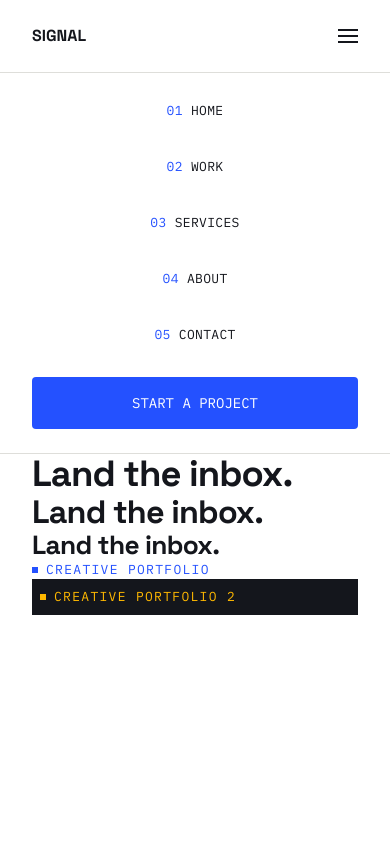
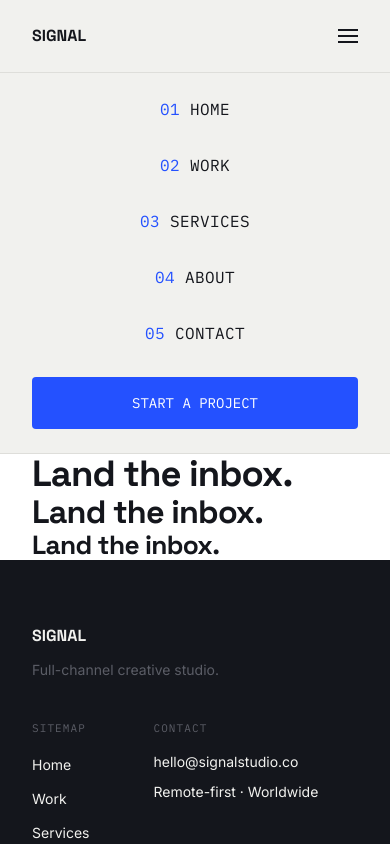
Before and after one commit to abdelhafid37/signal, a Next.js app: page / in a window 390 px wide. Both pictures are taken after a click on the button "Open menu". Shown: the top 844 px of the page. Built offline with nearby package versions, Linux system fonts and the light colour scheme.

Commit message:
fix: navbar sticky positioning, mobile link sizing, shared nav data

```diff
--- a/src/app/(marketing)/page.tsx
+++ b/src/app/(marketing)/page.tsx
@@ -1,5 +1,5 @@
 import Container from "@/components/ui/Container";
-import Eyebrow from "@/components/ui/Eyebrow";
+// import Eyebrow from "@/components/ui/Eyebrow";
 import Heading from "@/components/ui/Heading";
 
 export default function Home() {
@@ -19,10 +19,10 @@ export default function Home() {
         Land the inbox.
       </Heading>
 
-      <Eyebrow>Creative Portfolio</Eyebrow>
+      {/* <Eyebrow>Creative Portfolio</Eyebrow>
       <div className="p-2 bg-ink">
         <Eyebrow isDark>Creative Portfolio 2</Eyebrow>
-      </div>
+      </div> */}
     </Container>
   );
 }
--- a/src/app/layout.tsx
+++ b/src/app/layout.tsx
@@ -2,6 +2,7 @@ import type { Metadata } from "next";
 import { IBM_Plex_Mono, Inter, Space_Grotesk } from "next/font/google";
 import "./globals.css";
 import NavBar from "@/components/layout/NavBar";
+import Footer from "@/components/layout/Footer";
 
 const spaceGrotesk = Space_Grotesk({
   variable: "--font-display",
@@ -36,6 +37,7 @@ export default function RootLayout({
       >
         <NavBar />
         {children}
+        <Footer />
       </body>
     </html>
   );
--- a/src/components/layout/NavBar.tsx
+++ b/src/components/layout/NavBar.tsx
@@ -5,33 +5,29 @@ import Container from "../ui/Container";
 import { button } from "../ui/Button";
 import Link from "next/link";
 import { cn } from "@/lib/cn";
-
-const links = [
-  { number: "01", label: "Home", href: "/" },
-  { number: "02", label: "Work", href: "/" },
-  { number: "03", label: "Services", href: "/" },
-  { number: "04", label: "About", href: "/" },
-  { number: "05", label: "Contact", href: "/" },
-];
+import { navLinks } from "@/lib/data";
 
 export default function NavBar() {
   const [isOpen, setIsOpen] = useState(false);
 
   return (
-    <nav className="border-b border-border">
+    <nav className="sticky top-0 z-50 border-b border-border bg-bg">
       <Container className="flex items-center justify-between py-6">
-        <Link href="/" className="font-bold uppercase font-display">
-          Signal
+        <Link href="/" className="font-bold font-display">
+          SIGNAL
         </Link>
 
         <ul className="items-center justify-center hidden gap-x-8 lg:flex">
-          {links.map((link) => (
-            <li key={link.number}>
+          {navLinks.map((link, index) => (
+            <li key={link.href}>
               <Link
                 href={link.href}
                 className="uppercase font-mono tracking-wide text-[13px]"
               >
-                <span className="text-accent">{link.number}</span> {link.label}
+                <span className="text-accent">
+                  {String(index + 1).padStart(2, "0")}
+                </span>{" "}
+                {link.label}
               </Link>
             </li>
           ))}
@@ -63,13 +59,15 @@ export default function NavBar() {
         <div className="border-t lg:hidden border-border">
           <Container className="flex flex-col py-6 gap-y-8">
             <ul className="flex flex-col items-center justify-center gap-y-8">
-              {links.map((link) => (
-                <li key={`mobile-${link.number}`}>
+              {navLinks.map((link, index) => (
+                <li key={`mobile-${link.href}`}>
                   <Link
                     href={link.href}
-                    className="uppercase font-mono tracking-wide text-[13px]"
+                    className="font-mono text-base tracking-wide uppercase"
                   >
-                    <span className="text-accent">{link.number}</span>{" "}
+                    <span className="text-accent">
+                      {String(index + 1).padStart(2, "0")}
+                    </span>{" "}
                     {link.label}
                   </Link>
                 </li>
```
